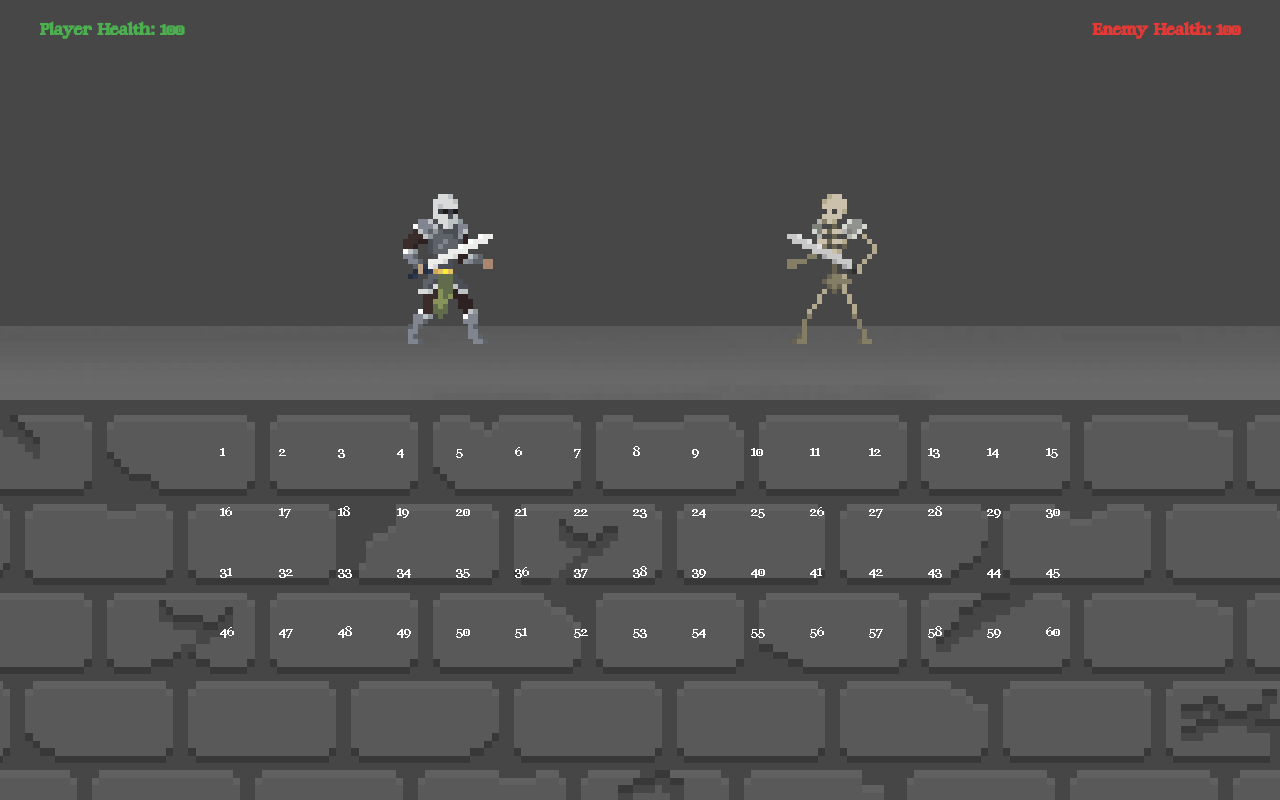
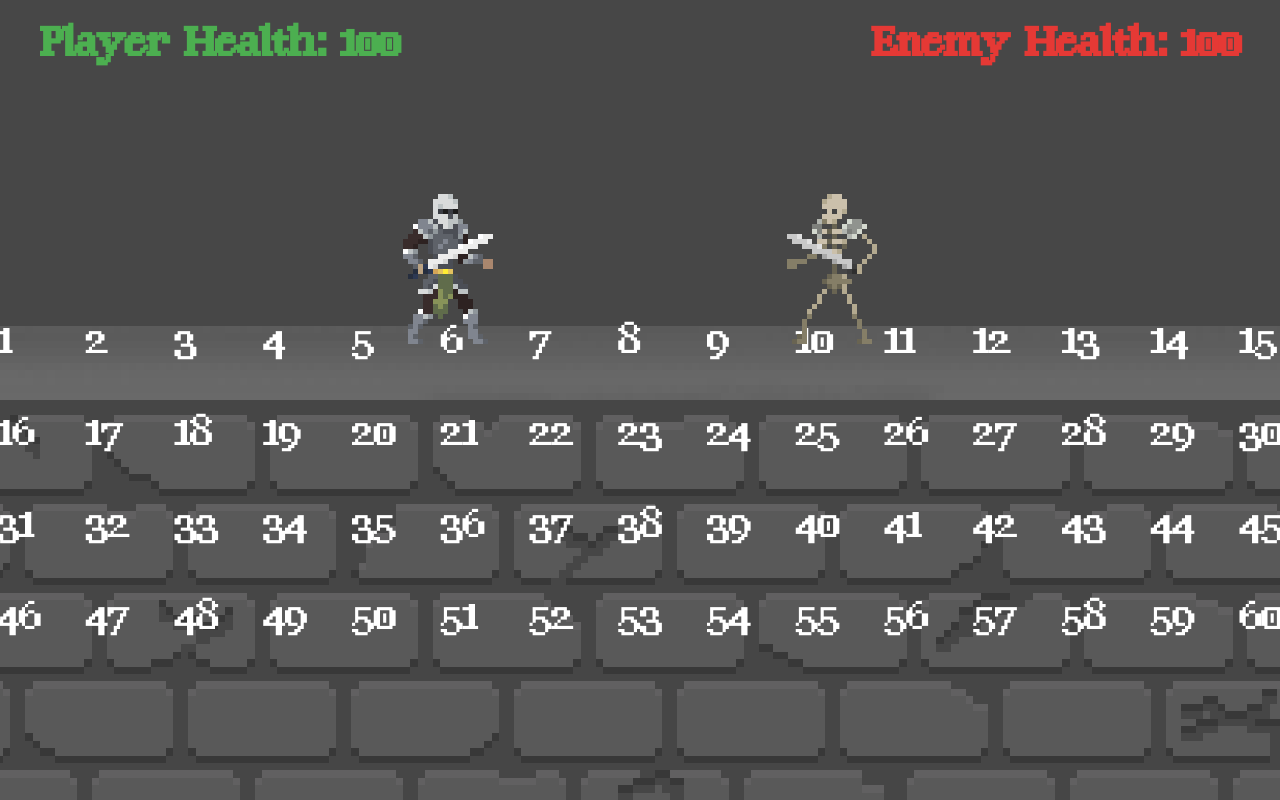
Before and after one commit to James-Brindley/GuessTheNumber, a plain HTML site: page index.html in a window 1280 px wide. Drawn offline with Linux system fonts and the light colour scheme.

Commit message:
font sizes

```diff
--- a/styles.css
+++ b/styles.css
@@ -24,7 +24,7 @@ body {
   display: flex;
   justify-content: space-between;
   padding: 0 40px;
-  font-size: 20px;
+  font-size: 50px;
   font-weight: bold;
 }
 
@@ -49,6 +49,7 @@ body {
   bottom: 15%;
   left: 50%;
   transform: translateX(-50%);
+  font-size: 50px;
 }
 
 .grid-item {
```
